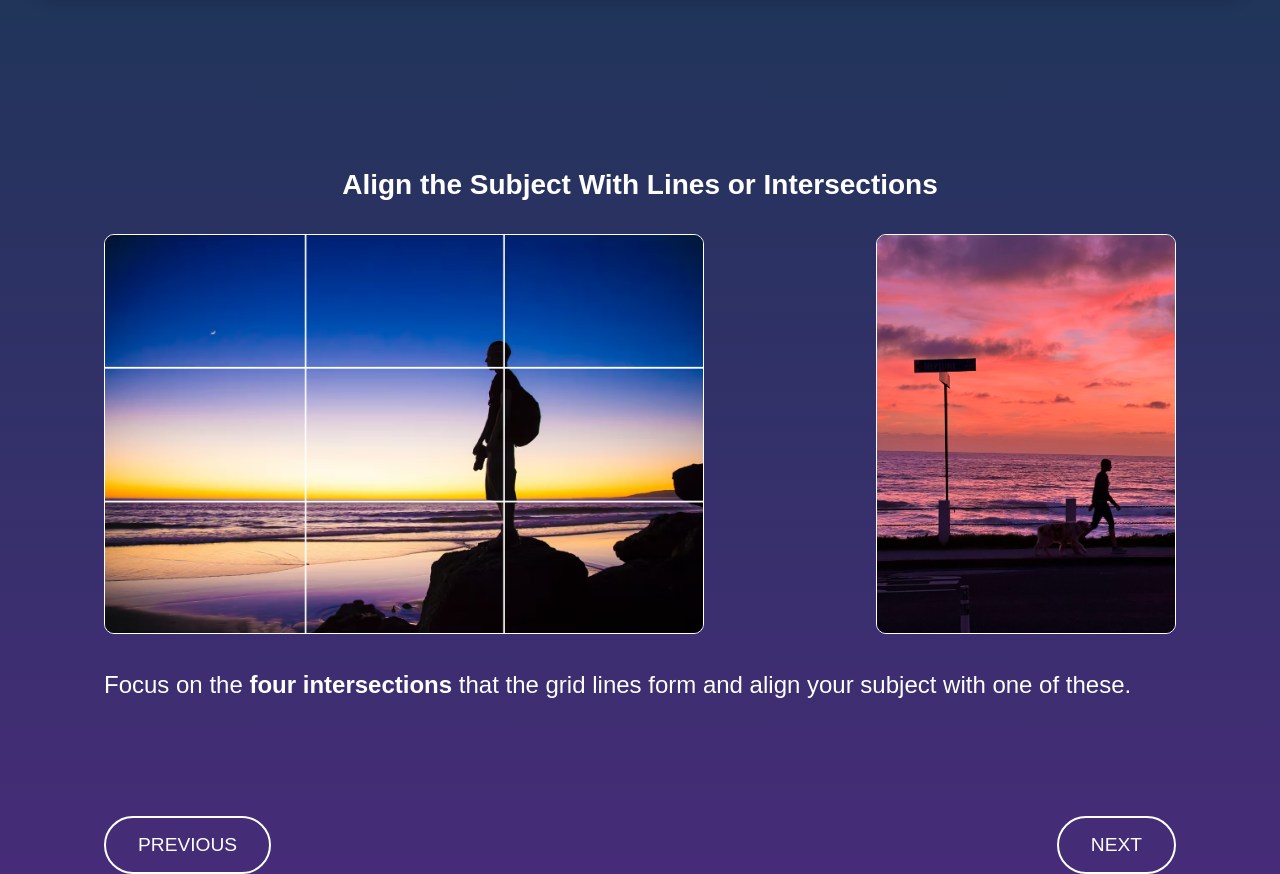
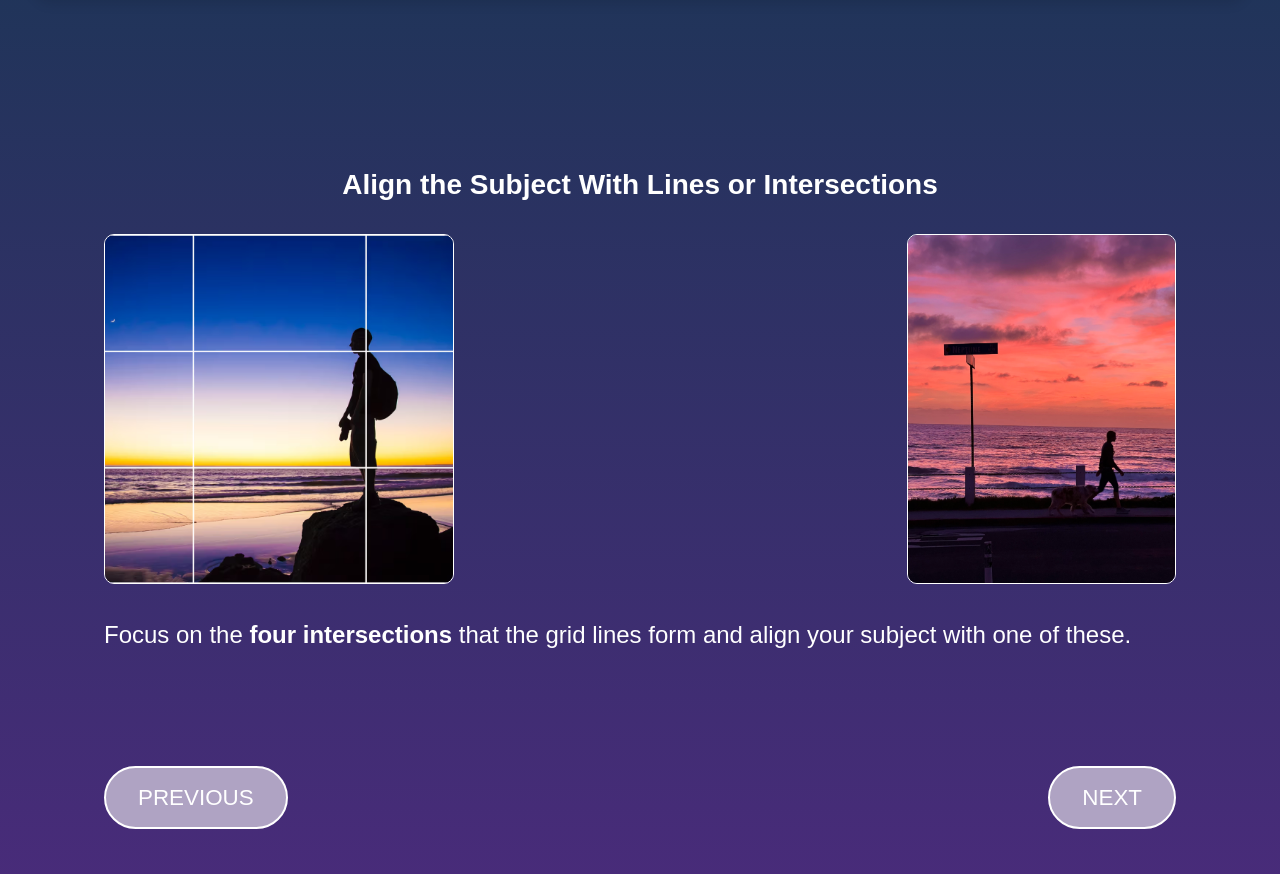
Before and after one commit to Carson-NNY/UI-2025-Spring, a Flask app: page /examples/example1 in a window 1280 px wide. Shown: the part 80-954 px from the top of the page. Run offline with Flask 3, Linux system fonts and the light colour scheme; some libraries are stand-ins or nearby versions.

Commit message:
some nits

```diff
--- a/static/main.css
+++ b/static/main.css
@@ -130,7 +130,7 @@ h1 {
 /* remove any left‑margin hack on your image */
 .image-example {
   margin: 0;
-  max-width: 400px;
+  max-width: 350px;
   border: 1px solid white;
   border-radius: 10px;
 }
@@ -159,7 +159,7 @@ h1 {
 
 /* Grid example */
 .grid-example {
-  max-width: 400px;
+  max-width: 350px;
 }
 
 .img-intro {
@@ -434,16 +434,14 @@ h1 {
 
 /* only the left-hand image in example1 */
 .example1-page .content-with-image .media-col:first-child img {
-  max-width: none;
-  width: 600px;
-  height: 400px;
+  max-width: 350px;
+  height: 350px;
   object-fit: cover;
 }
 
 .example1-page .content-with-image .media-col:last-child img {
-  max-width: none;
-  width: 300px;
-  height: 400px;
+  max-width: 350px;
+  height: 350px;
   object-fit: cover;
 }
 
@@ -640,15 +638,15 @@ h1 {
 
 /* ── example4: shrink only the first image ── */
 .example4-page .content-with-image .media-col:first-child img {
-  max-width: none;
-  width: 400px;
-  height: 400px;
+  max-width: 350px;
+  height: 350px;
+  object-fit: cover;
 }
 
 .example4-page .content-with-image .media-col:last-child img {
-  max-width: none;
-  height: 400px;
-  width: 100%;
+  max-width: 350px;
+  height: 350px;
+  object-fit: cover;
 }
 
 /* only on example4 page */
@@ -1389,8 +1387,10 @@ nav::before {
   font-weight: 700;
   margin-bottom: 1rem;
   color: #c9ed16;
+}
+
 .grid_phone {
-  width: 33rem;
+  width: 28rem;
   border-radius: 15px;
 }
 
```
